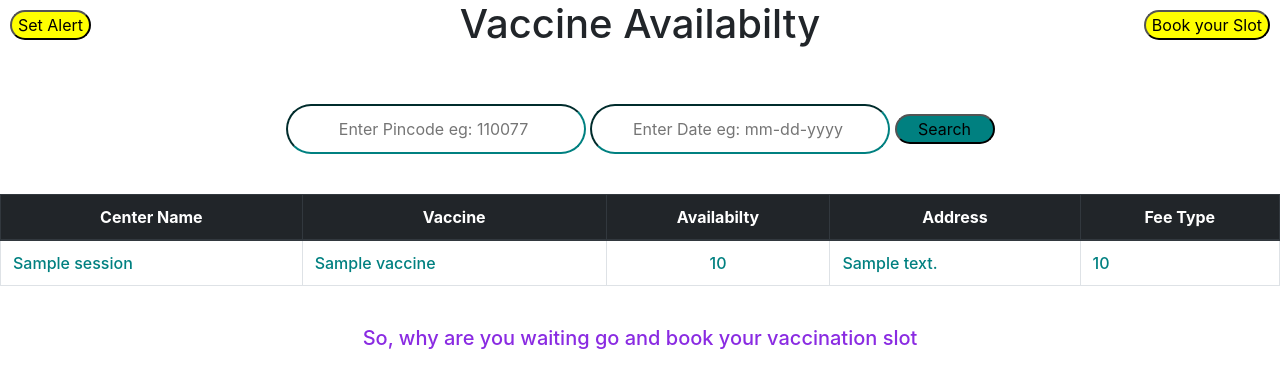
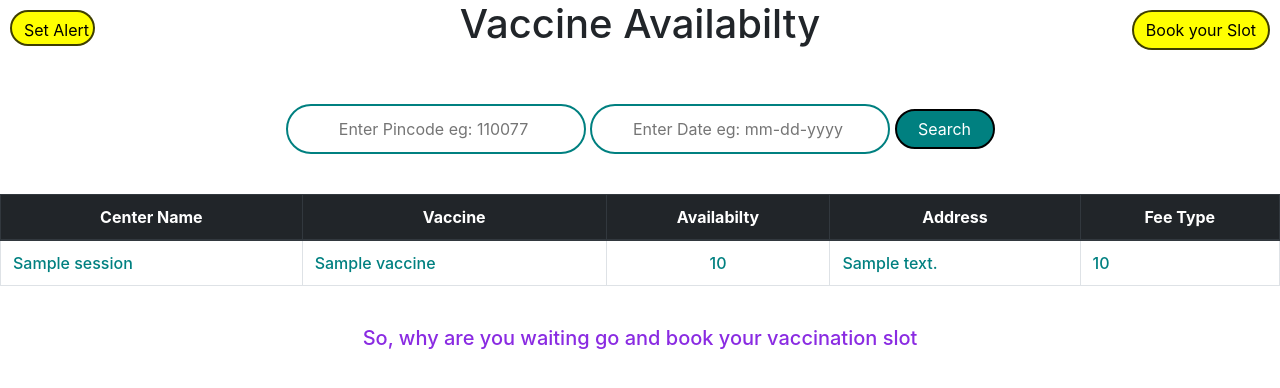
Before and after one commit to Abhiney27/FindVaccinationSlot, a Flask app: template CowinApp/templates/index.html in a window 1280 px wide. Shown: the top 388 px of the page. Run offline with Flask 2, Linux system fonts and the light colour scheme; the template is opened without the code that fills it: most values are stand-ins (such as "Sample title", 1, 10 or a date in 2020); some libraries are stand-ins or nearby versions.

Commit message:
Updated index.html and alert.html

```diff
--- a/CowinApp/templates/index.html
+++ b/CowinApp/templates/index.html
@@ -12,13 +12,13 @@
     </head>
 <center>
 <form method="POST" name = "User" action="/FindCenter" onsubmit="return validateForm()">
-    <input type="search" name="pincode" placeholder="Enter Pincode eg: 110077" style="background-color: white; width: 300px; height: 50px; border-radius: 50px; border-color:teal; font-size: medium; text-align: center; text-decoration: blue;">
-    <input type="search" name="date" placeholder="Enter Date eg: mm-dd-yyyy" style="background-color: white; border-radius: 50px; width: 300px; height: 50px; border-color: teal; font-size: medium; text-align: center; text-decoration: blue;">
-    <button type="submit" onclick="info_show()" style="background-color:teal; border-radius: 30px; width: 100px; height: 30px;">Search</button>
+    <input class="btn" type="search" name="pincode" placeholder="Enter Pincode eg: 110077" style="background-color: white; width: 300px; height: 50px; border-radius: 50px; border-color:teal; font-size: medium; text-align: center; border-width: 2px; text-decoration: blue;">
+    <input class="btn" type="search" name="date" placeholder="Enter Date eg: mm-dd-yyyy" style="background-color: white; border-radius: 50px; width: 300px; height: 50px; border-color: teal; font-size: medium; text-align: center; border-width: 2px;">
+    <button type="submit" class="btn btn-primary" onclick="info_show()" style="background-color:teal; border-radius: 30px; width: 100px; height: 40px; align-items: center; border-color: black; border-width: 2px;"> Search</button>
 </form>
-<a href="https://selfregistration.cowin.gov.in/"><button type="submit" style="background-color: yellow; border-radius: 20px; position: absolute; top: 10px; right: 10px;">Book your Slot</button></a>
+<a href="https://selfregistration.cowin.gov.in/"><button type="submit" class="btn" style="background-color: yellow; border-radius: 20px; position: absolute; top: 10px; right: 10px; border-color: rgba(0, 0, 0, 0.753); border-width: 2px; height: 30x;">Book your Slot</button></a>
 <form action="/Alert">
-<button type="submit" style="background-color: yellow; border-radius: 20px; position: absolute; top: 10px; left: 10px;">Set Alert</button>
+<button type="submit" class="btn" style="background-color: yellow; border-radius: 20px; width: 85px; height: 36px; position: absolute; top: 10px; left: 10px; border-color: rgba(0, 0, 0, 0.753); border-width: 2px;">Set Alert</button>
 </form>
 </center>
 <br>
```
Also changed, not shown: CowinApp/templates/Alert.html (+2 -11 lines).
